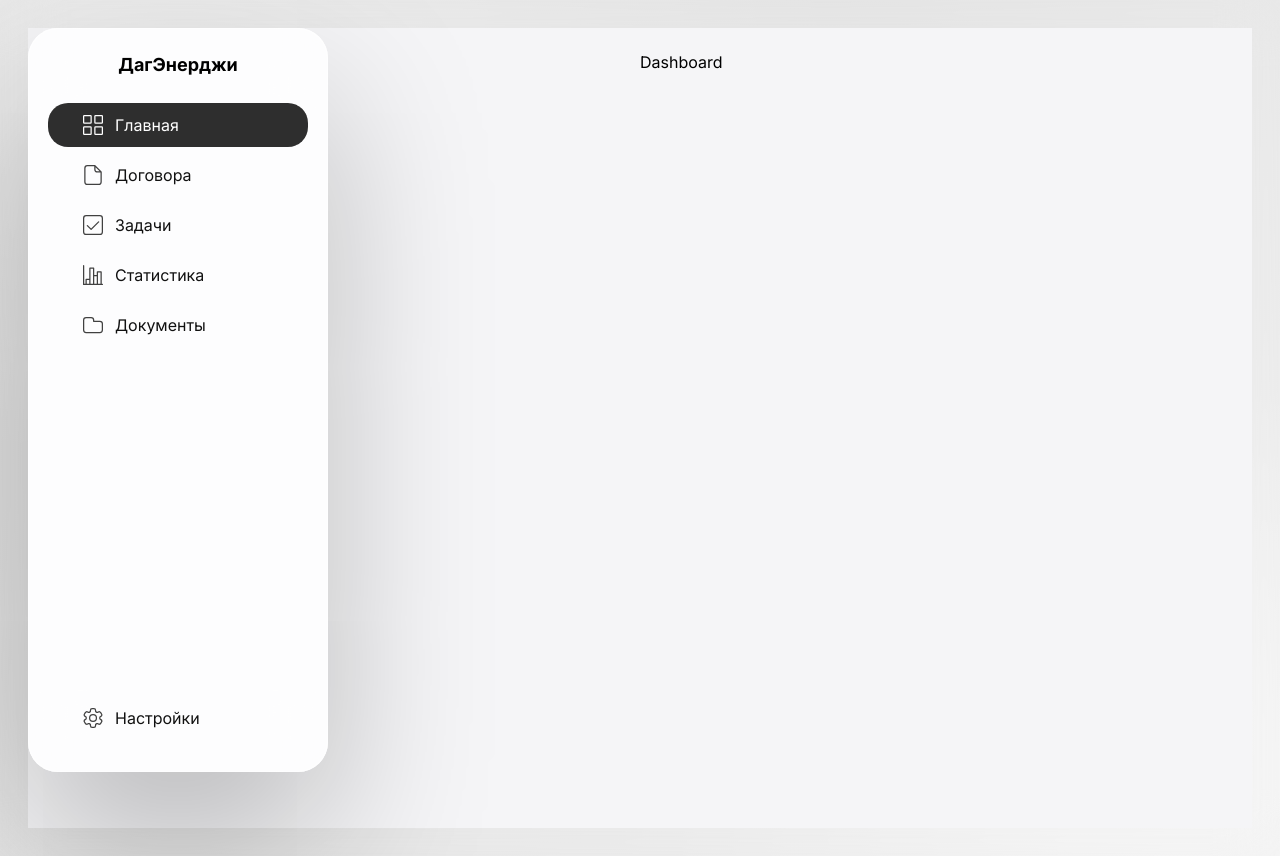
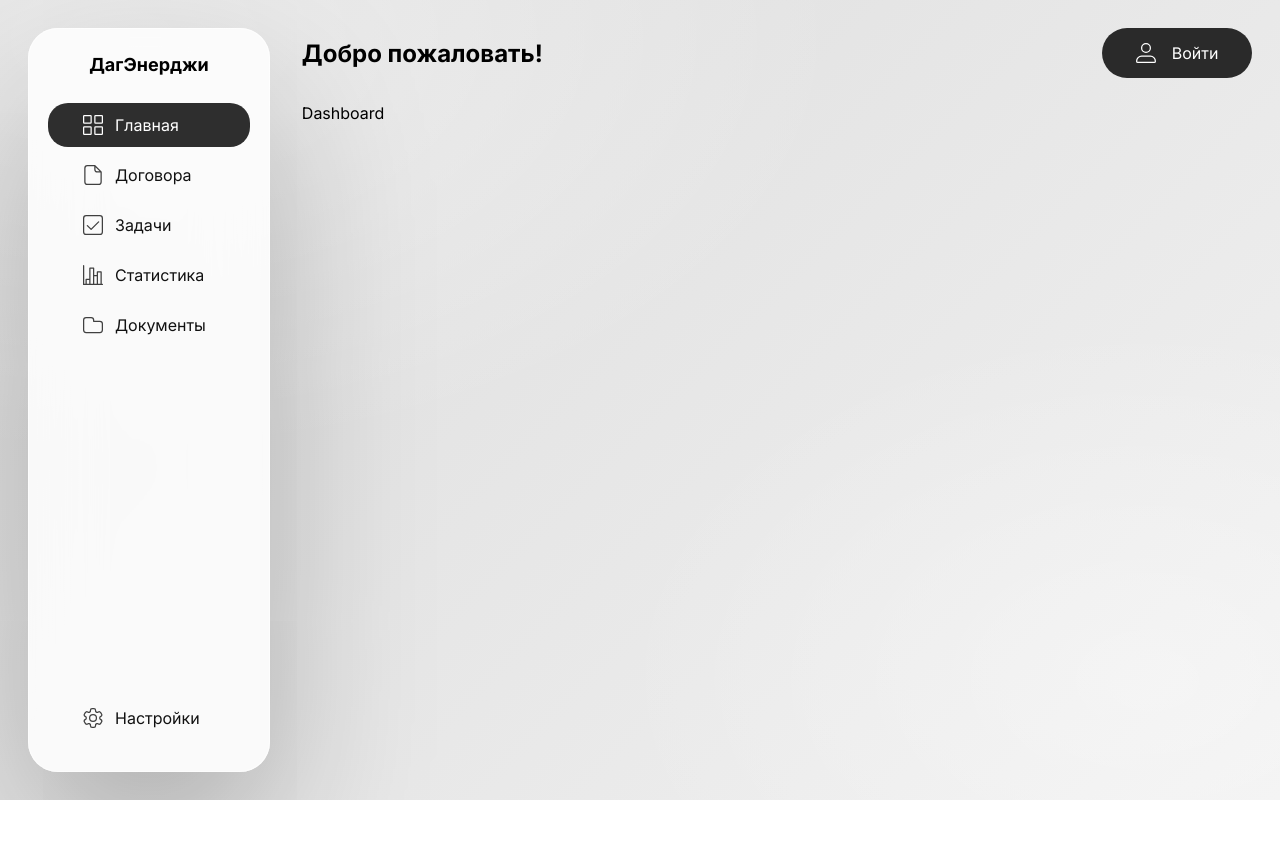
Before and after one commit to aa08d/orders-dagenergy-frontend, a React (Vite) app: page / in a window 1280 px wide. After the commit the page ends 800 px from the top, so only its background shows below. Built offline with nearby package versions, Linux system fonts and the light colour scheme.

Commit message:
feat: Header

```diff
--- a/src/app/App.module.css
+++ /dev/null
@@ -1,13 +0,0 @@
-.app {
-  display: flex;
-  min-height: 100vh;
-  background: #f5f5f7;
-}
-
-.content {
-  flex: 1;
-  margin-left: 280px;
-  padding: 24px 32px;
-}
-
-/*# sourceMappingURL=App.module.css.map */
--- a/src/app/App.module.scss
+++ b/src/app/App.module.scss
@@ -1,11 +1,17 @@
 .app {
   display: flex;
   min-height: 100vh;
-  background: #f5f5f7;
+  gap: 32px;
+  padding: 28px;
+  background:
+          radial-gradient(1200px 700px at 10% 5%, #ffffff70, transparent 60%),
+          radial-gradient(900px 600px at 90% 85%, #ffffff60, transparent 60%),
+          linear-gradient(135deg, #dcdcdc, #f1f1f1);
+  backdrop-filter: blur(28px);
+  -webkit-backdrop-filter: blur(28px);
+  overflow: hidden;
 }
 
-.content {
-  flex: 1;
-  margin-left: 280px;
-  padding: 24px 32px;
+.right {
+  width: 100%;
 }
--- a/src/app/App.tsx
+++ b/src/app/App.tsx
@@ -1,5 +1,6 @@
 import type { FC } from 'react';
 import { Sidebar } from 'widgets/sidebar';
+import { Header } from 'widgets/header';
 import { BrowserRouter, Routes, Route } from 'react-router-dom';
 import styles from './App.module.scss';
 
@@ -11,6 +12,8 @@ export const App: FC = () => {
         <BrowserRouter>
             <div className={styles.app}>
                 <Sidebar />
+                <div className={styles.right}>
+                    <Header />
                     <main className={styles.content}>
                         <Routes>
                             <Route path="/" element={<div>Dashboard</div>} />
@@ -22,6 +25,7 @@ export const App: FC = () => {
                         </Routes>
                     </main>
                 </div>
+            </div>
         </BrowserRouter>
     );
 };
--- a/src/index.css
+++ b/src/index.css
@@ -7,18 +7,11 @@
 body {
     min-height: 100vh;
     font-family: 'Inter', system-ui, sans-serif;
-    display: flex;
-    gap: 32px;
-    padding: 28px;
-    background:
-            radial-gradient(1200px 700px at 10% 5%, #ffffff70, transparent 60%),
-            radial-gradient(900px 600px at 90% 85%, #ffffff60, transparent 60%),
-            linear-gradient(135deg, #dcdcdc, #f1f1f1);
-    backdrop-filter: blur(28px);
-    -webkit-backdrop-filter: blur(28px);
     overflow: hidden;
 }
 
-#root {
-    width: 100%;
+#root,
+body,
+html {
+    height: 100%;
 }
--- /dev/null
+++ b/src/widgets/header/header.module.scss
@@ -0,0 +1,26 @@
+.header {
+  display: flex;
+  align-items: center;
+  justify-content: space-between;
+  max-height: 50px;
+  gap: 16px;
+  margin-bottom: 25px;
+}
+
+
+.login {
+  display: flex;
+  align-items: center;
+  justify-content: center;
+  gap: 16px;
+  width: 150px;
+  height: 50px;
+  background: rgba(0,0,0,0.82);
+  color: #fff;
+  border-radius: 25px;
+
+  svg {
+    width: 20px;
+    height: 20px;
+  }
+}
--- /dev/null
+++ b/src/widgets/header/header.tsx
@@ -0,0 +1,33 @@
+import type { FC } from 'react';
+import styles from "./header.module.scss";
+
+
+export const Header: FC = () => {
+    const title = (
+        <h2 className={styles.headerTitle}>
+            Добро пожаловать!
+        </h2>
+    );
+
+    const login = (
+        <div className={styles.login}>
+            <svg width="800px" height="800px" viewBox="0 0 16 16">
+                <path
+                    d="M29.991,8a4,4,0,1,1,4-4A4,4,0,0,1,29.991,8Zm0-7a3,3,0,1,0,3,3A3,3,0,0,0,29.991,1ZM36.5,16h-13A1.5,1.5,0,0,1,22,14.5,4.505,4.505,0,0,1,26.5,10h7A4.505,4.505,0,0,1,38,14.5,1.5,1.5,0,0,1,36.5,16Zm-10-5A3.5,3.5,0,0,0,23,14.5a.5.5,0,0,0,.5.5h13a.5.5,0,0,0,.5-.5A3.5,3.5,0,0,0,33.5,11Z"
+                    transform="translate(-22)"
+                    fill="currentColor"
+                />
+            </svg>
+            <span className={styles.loginText}>
+                Войти
+            </span>
+        </div>
+    );
+
+    return (
+        <header className={styles.header}>
+            {title}
+            {login}
+        </header>
+    );
+}
--- /dev/null
+++ b/src/widgets/header/index.ts
@@ -0,0 +1 @@
+export { Header } from "./header.tsx";
--- a/src/widgets/sidebar/sidebar.tsx
+++ b/src/widgets/sidebar/sidebar.tsx
@@ -1,9 +1,10 @@
+import type { FC } from 'react';
 import { NavItem } from "shared/ui/navItem";
 import { NAV_ITEMS } from "shared/consts";
 
 import styles from './sidebar.module.scss'
 
-export const Sidebar = () => {
+export const Sidebar: FC = () => {
     const logo = (
         <h1 className={styles.sidebarTitle}>ДагЭнерджи</h1>
     )
```
Also changed, not shown: 1 other file (tests, documents, lock files or other folders). Lines whose indentation alone changed are shown as unchanged.
